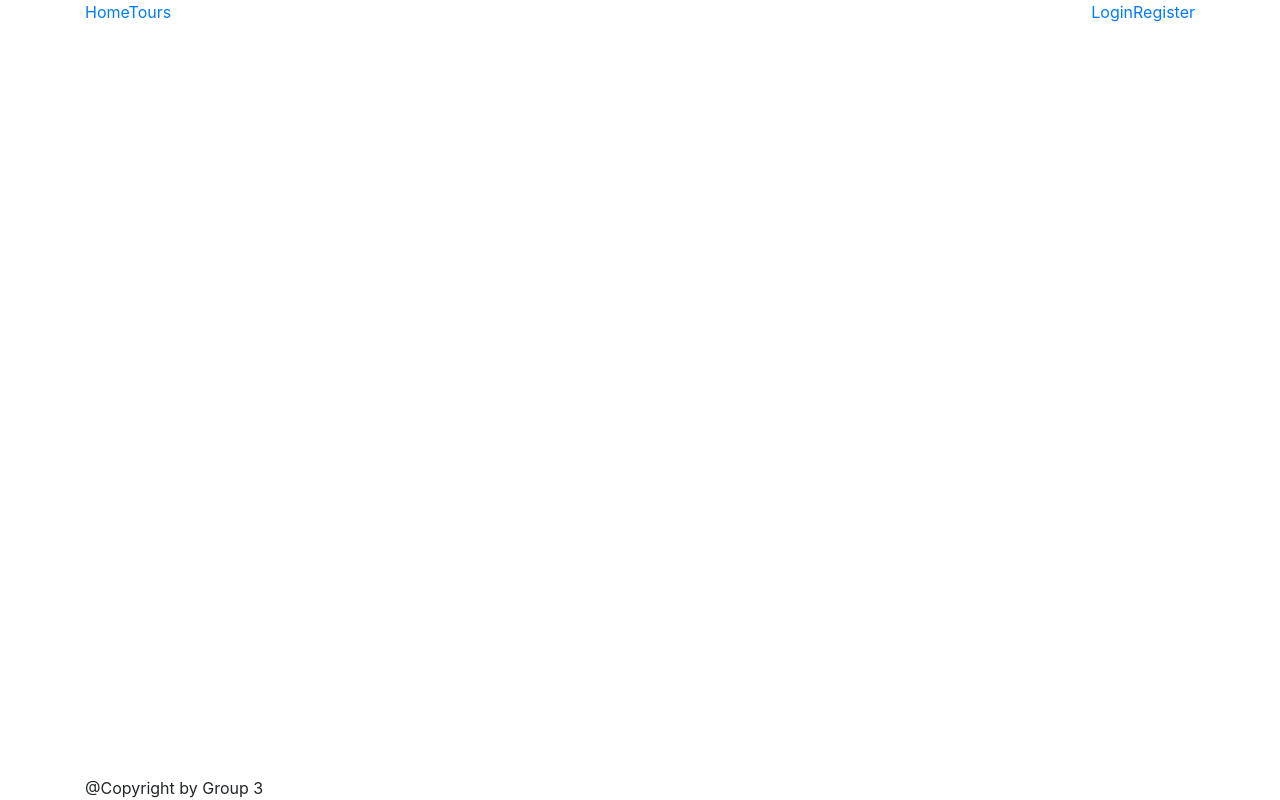
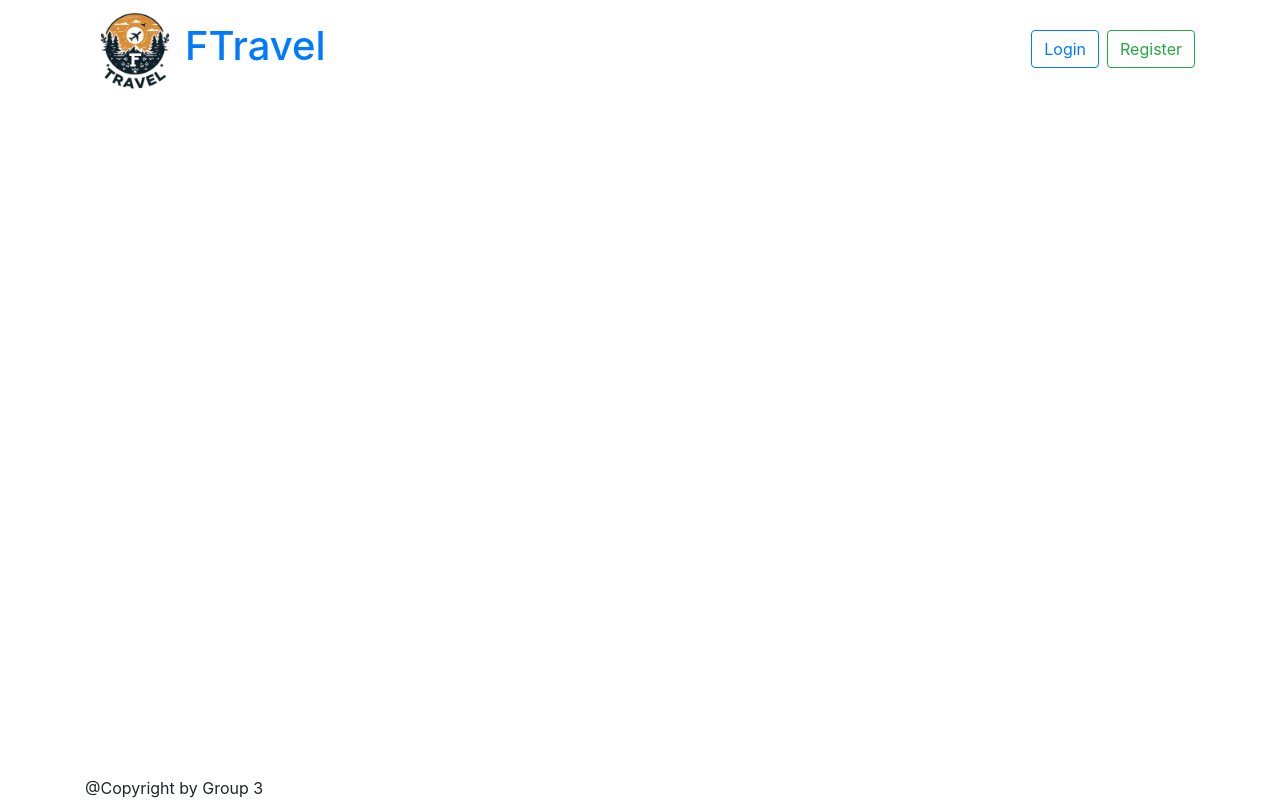
Before and after one commit to pmt1506/FTravel, a React (Create React App) app in the folder ftravel/: page / in a window 1280 px wide. Built offline with nearby package versions, Linux system fonts and the light colour scheme.

Commit message:
create header

```diff
--- a/ftravel/src/components/Header.js
+++ b/ftravel/src/components/Header.js
@@ -1,17 +1,24 @@
-import { Row, Container, Col } from 'react-bootstrap';
+import { Row, Container, Col, Button } from 'react-bootstrap';
 import { NavLink } from 'react-router-dom';
+import logo from '../img/logo.png';
 
 const Header = () => {
     return (
         <Container className='header-app'>
             <Row>
-                <Col xs={6} className="header-left">
-                    <NavLink to={'/'} className={({ isActive }) => isActive ? 'link-active' : 'link'}>Home</NavLink>
-                    <NavLink to={'/tour'} className={({ isActive }) => isActive ? 'link-active' : 'link'}>Tours</NavLink>
+                <Col xs={3} className="header-left">
+                    <NavLink to={'/'} className="d-flex align-items-center" style={{ textDecoration: "none" }}>
+                        <img src={logo} alt="logo" width={100} height={100} />
+                        <h1>FTravel</h1>
+                    </NavLink>
                 </Col>
-                <Col xs={6} style={{ textAlign: 'right' }} className="header-right">
-                    <NavLink to={'/login'} className={({ isActive }) => isActive ? 'link-active' : 'link'}>Login</NavLink>
-                    <NavLink to={'/register'} className={({ isActive }) => isActive ? 'link-active' : 'link'}>Register</NavLink>
+                <Col xs={9} style={{ textAlign: 'right', marginTop: "30px" }} className="header-right">
+                    <NavLink to={'/login'} className="align-items-center">
+                        <Button variant="outline-primary" className="mx-2">Login</Button>
+                    </NavLink>
+                    <NavLink to={'/register'} className="align-items-center">
+                        <Button variant="outline-success">Register</Button>
+                    </NavLink>
                 </Col>
             </Row>
         </Container>
```
Also changed, not shown: ftravel/src/img/logo.png (added).
